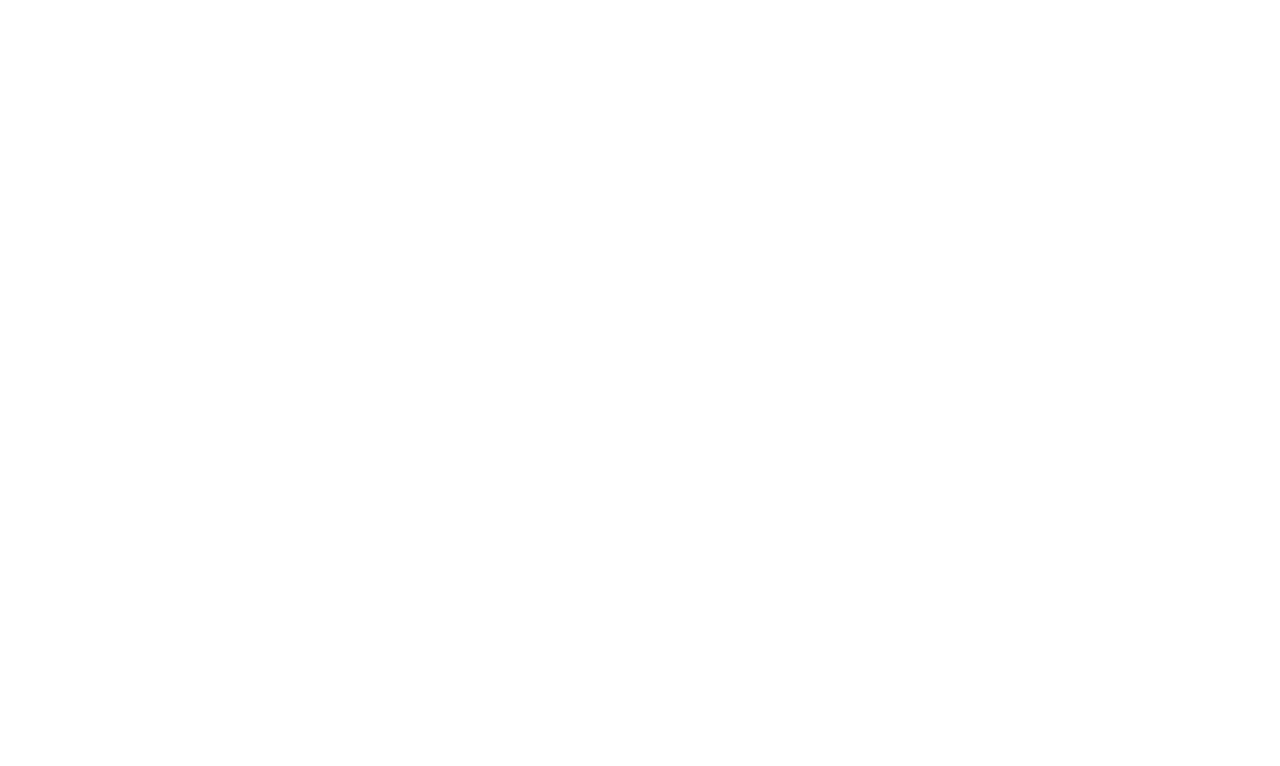
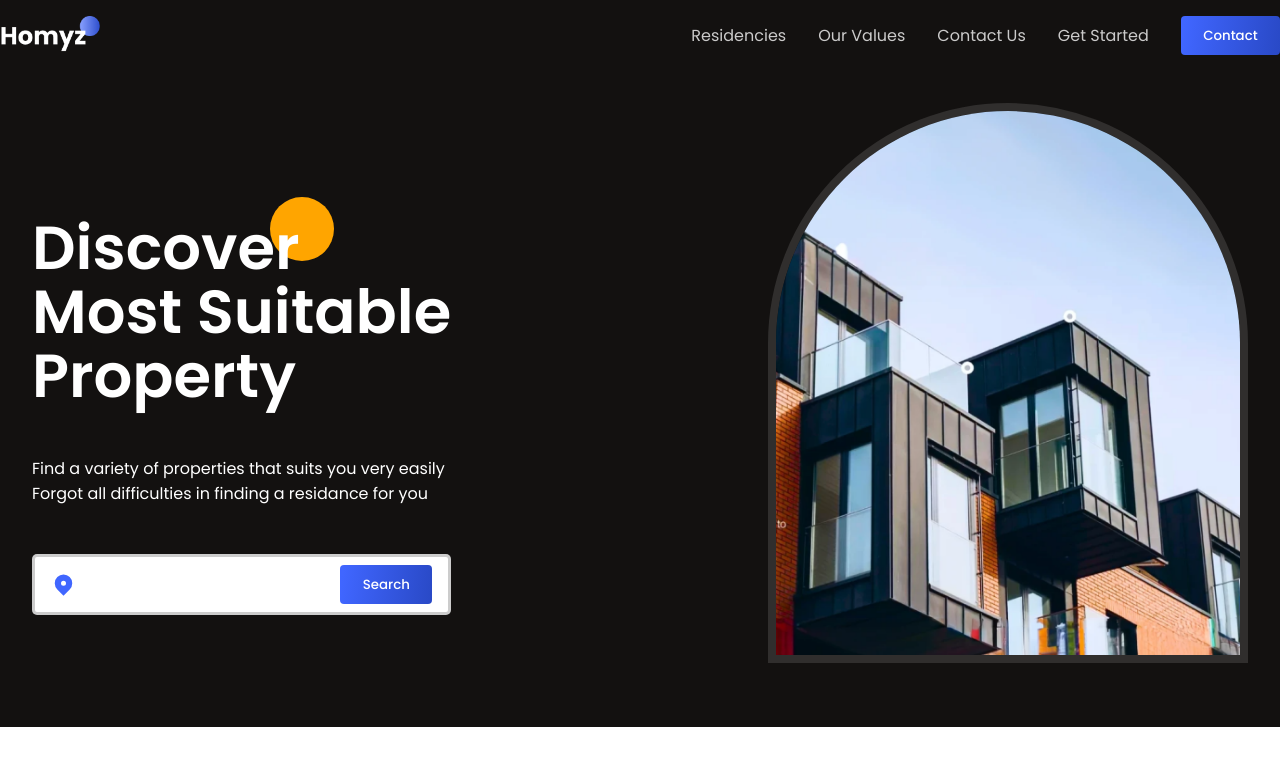
Before and after one commit to Fear110/real-state, a React (Vite) app: page / in a window 1280 px wide. Shown: the top 766 px of the page. Built offline with nearby package versions, Linux system fonts and the light colour scheme.

Commit message:
Working done in Navbar and working on hero page

```diff
--- a/src/App.jsx
+++ b/src/App.jsx
@@ -1,8 +1,11 @@
 import Header from "./components/Header/Header";
+import Hero from './components/Hero/Hero';
+
 function App() {
   return (
     <div className="App">
       <Header/>
+      <Hero/>
     </div>
   );
 }
--- a/src/components/Header/Header.css
+++ b/src/components/Header/Header.css
@@ -0,0 +1,17 @@
+.h-wrapper {
+  background: var(--black);
+  color: white;
+}
+.h-container {
+  justify-content: space-between;
+  padding-top: 1rem;
+  padding-bottom: 1rem;
+  color: var(--secondary);
+}
+
+.h-menu {
+  gap: 2rem;
+}
+.h-menu > *:hover {
+  cursor: pointer;
+}
--- a/src/components/Header/Header.jsx
+++ b/src/components/Header/Header.jsx
@@ -1,9 +1,24 @@
 import React from 'react';
-
+import './Header.css';
 const Header = () => {
   return (
     <section className="h-wrapper">
-      <div className="h-container"></div>
+      <div className="flexCenter padding innerWidth h-container">
+        <img
+          src="./logo.png"
+          alt="Logo"
+          width={100}
+        />
+        <div className="flexCenter h-menu">
+          <a href="">Residencies</a>
+          <a href="">Our Values</a>
+          <a href="">Contact Us</a>
+          <a href="">Get Started</a>
+          <button className="button">
+            <a href=""> Contact</a>
+          </button>
+        </div>
+      </div>
     </section>
   );
 };
--- a/src/components/Hero/Hero.css
+++ b/src/components/Hero/Hero.css
@@ -0,0 +1,59 @@
+.hero-wrapper {
+  color: white;
+  position: relative;
+  padding-bottom: 2rem;
+  background-color: var(--black);
+}
+.hero-container {
+  justify-content: space-between;
+  align-items: flex-end;
+}
+
+.hero-left {
+  gap: 3rem;
+}
+
+.hero-title {
+  position: relative;
+  z-index: 1;
+}
+.hero-title > h1 {
+  font-weight: 600;
+  font-size: 3.8rem;
+  line-height: 4rem;
+}
+.orange-circle {
+  height: 4rem;
+  width: 4rem;
+  background-color: orange;
+  border-radius: 999px;
+  position: absolute;
+  right: 28%;
+  top: -10%;
+  z-index: -1;
+}
+
+.search-bar{
+  background-color: white;
+  border-radius: 5px;
+  border: 3px solid rgba(120, 120, 120, 0.375);
+  padding: 0.5rem 1rem;
+  justify-content: space-between;
+  width: 100%;
+}
+.search-bar>input{
+  border: none;
+  outline: none;
+}
+
+.image-container {
+  width: 30rem;
+  height: 35rem;
+  overflow: hidden;
+  border-radius: 15rem 15rem 0 0;
+  border: 8px solid rgba(255, 255, 255, 0.12);
+}
+.image-container > img {
+  width: 100%;
+  height: 100%;
+}
--- a/src/components/Hero/Hero.jsx
+++ b/src/components/Hero/Hero.jsx
@@ -0,0 +1,50 @@
+import React from 'react';
+import './Hero.css';
+import { HiLocationMarker } from 'react-icons/hi';
+const Hero = () => {
+  return (
+    <div className="hero-wrapper">
+      <div className="paddings innerWidth flexCenter hero-container">
+        {/* Left side */}
+        <div className="flexColStart hero-left">
+          <div className="hero-title">
+            <div className="orange-circle" />
+            <h1>
+              Discover <br /> Most Suitable
+              <br /> Property
+            </h1>
+          </div>
+          <div className="flexColStart hero-des">
+            <span>Find a variety of properties that suits you very easily</span>
+            <span>Forgot all difficulties in finding a residance for you</span>
+          </div>
+          <div className="flexCenter search-bar">
+            <HiLocationMarker
+              color="var(--blue)"
+              size={25}
+            />
+            <input type="text" />
+            <button className="button">Search</button>
+          </div>
+
+          <div className="flexCenter stats">
+            <div className="flexColsStart stat">
+              <span></span>
+            </div>
+          </div>
+        </div>
+        {/* Right Side */}
+        <div className="flexCenter hero-right">
+          <div className="image-container">
+            <img
+              src="./hero-image.png"
+              alt=""
+            />
+          </div>
+        </div>
+      </div>
+    </div>
+  );
+};
+
+export default Hero;
--- a/src/index.css
+++ b/src/index.css
@@ -13,7 +13,7 @@
   margin: 0;
   padding: 0;
   box-sizing: border-box;
-  font-family: "Poppins", sans-serif;
+  font-family: 'Poppins', sans-serif;
   scroll-behavior: smooth;
 }
 a {
@@ -82,6 +82,20 @@ a {
   font-weight: 600;
 }
 
+.button {
+  font-weight: 500;
+  padding: 0.6rem 1.4rem;
+  color: white;
+  background: var(--blue-gradient);
+  border: none;
+  border-radius: 4px;
+  transition: all 300ms ease-in;
+}
+.button:hover {
+  cursor: pointer;
+  transform: scale(1.1);
+}
+
 /* media queries */
 @media (min-width: 1536px) {
   .innerWidth {
```
